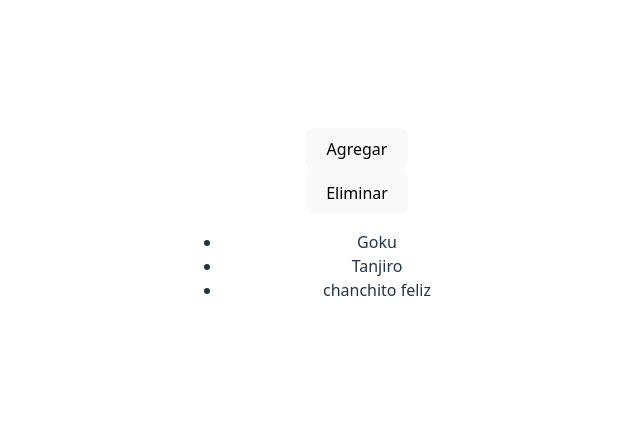
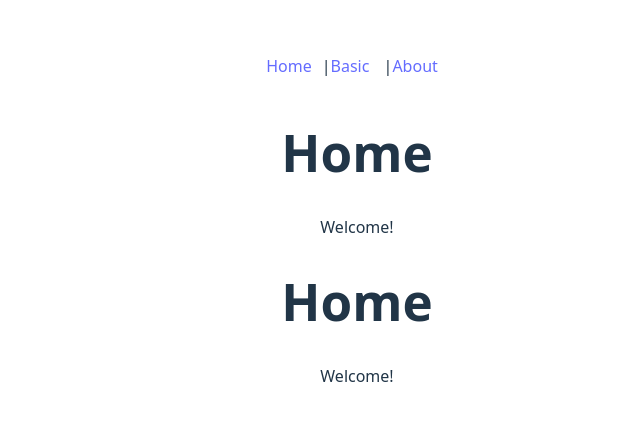
Before and after one commit to escamilla79/curse_react, a React (Vite) app: page / in a window 1280 px wide. Shown: the part 177-598 px from the top of the page, without its empty margins (283-923 px from the left). Built offline with nearby package versions, Linux system fonts and the light colour scheme.

Commit message:
Router: se agrega routers

```diff
--- a/package.json
+++ b/package.json
@@ -11,7 +11,8 @@
   },
   "dependencies": {
     "react": "^19.1.1",
-    "react-dom": "^19.1.1"
+    "react-dom": "^19.1.1",
+    "react-router-dom": "^7.9.3"
   },
   "devDependencies": {
     "@eslint/js": "^9.36.0",
--- a/src/App.tsx
+++ b/src/App.tsx
@@ -4,19 +4,12 @@ import "./App.css";
 import Card from "./components/Card";
 import List from "./components/List";
 import Button from "./components/Button";
+import AppRoutes from "./utils/routes";
 
 function App() {
-  const [data, setData] = useState(["Goku", "Tanjiro", "chanchito feliz"]);
-  const addMinion = () => setData([...data, "Minion"]);
-  const delMinion = () => setData([...data.slice(0, -1)]);
-
   return (
     <>
-      <Card body={333}>
-        <Button onClick={addMinion}> Agregar </Button>
-        <Button onClick={delMinion}> Eliminar </Button>
-        <List data={data}></List>
-      </Card>
+      <AppRoutes></AppRoutes>
     </>
   );
 }
--- /dev/null
+++ b/src/components/Layout.jsx
@@ -0,0 +1,37 @@
+import React, { Suspense } from "react";
+import { Link, Outlet, Routes, Route } from "react-router-dom";
+import HomePage from "../pages/HomePage";
+import { AboutPage } from "../pages/AboutPage";
+
+const Layout = () => {
+  return (
+    <div className="app">
+      <nav style={{ padding: 12 }}>
+        <Link to="/" style={{ marginRight: 10 }}>
+          Home
+        </Link>
+        |
+        <Link to="basic" style={{ marginRight: 10 }}>
+          Basic
+        </Link>{" "}
+        |
+        <Link to="about" style={{ marginRight: 10 }}>
+          About
+        </Link>
+      </nav>
+      <main>
+        <Suspense fallback={<div>Loading ..</div>}>
+          <Routes>
+            <Route></Route>
+            <Route path="/" element={<HomePage />} />
+            <Route path="/about" element={<AboutPage />} />
+          </Routes>
+        </Suspense>
+        <Outlet />
+        {/* Nested routes render her */}
+      </main>
+    </div>
+  );
+};
+
+export default Layout;
--- /dev/null
+++ b/src/pages/AboutPage.jsx
@@ -0,0 +1,9 @@
+import React from "react";
+
+export const AboutPage = () => {
+  return (
+    <div>
+      <h1>AboutPage</h1>
+    </div>
+  );
+};
--- /dev/null
+++ b/src/pages/Basic.jsx
@@ -0,0 +1,21 @@
+import React from "react";
+import { useState } from "react";
+import Card from "../components/Card";
+import Button from "../components/Button";
+import List from "../components/List";
+
+export const Basic = () => {
+  const [data, setData] = useState(["Goku", "Tanjiro", "chanchito feliz"]);
+  const addMinion = () => setData([...data, "Minion"]);
+  const delMinion = () => setData([...data.slice(0, -1)]);
+
+  return (
+    <div>
+      <Card>
+        <Button onClick={addMinion}> Agregar </Button>
+        <Button onClick={delMinion}> Eliminar </Button>
+        <List data={data}></List>
+      </Card>
+    </div>
+  );
+};
--- /dev/null
+++ b/src/pages/HomePage.jsx
@@ -0,0 +1,10 @@
+import React from "react";
+
+export default function HomePage() {
+  return (
+    <div>
+      <h1>Home</h1>
+      <p>Welcome!</p>
+    </div>
+  );
+}
--- /dev/null
+++ b/src/pages/NotFoundPage.jsx
@@ -0,0 +1,9 @@
+import React from "react";
+
+export const NotFoundPage = () => {
+  return (
+    <div>
+      <h1>NotFoundPage</h1>
+    </div>
+  );
+};
--- /dev/null
+++ b/src/utils/routes.jsx
@@ -0,0 +1,22 @@
+import React from "react";
+import { BrowserRouter, Route, Routes } from "react-router-dom";
+import HomePage from "../pages/HomePage";
+import { AboutPage } from "../pages/AboutPage";
+import { NotFoundPage } from "../pages/NotFoundPage";
+import { Basic } from "../pages/Basic";
+import Layout from "../components/Layout";
+
+export default function AppRoutes() {
+  return (
+    <BrowserRouter>
+      <Routes>
+        <Route path="/" element={<Layout />}>
+          <Route index element={<HomePage />} />
+          <Route path="/about" element={<AboutPage />}></Route>
+          <Route path="/basic" element={<Basic />}></Route>
+          <Route path="*" element={<NotFoundPage />}></Route>
+        </Route>
+      </Routes>
+    </BrowserRouter>
+  );
+}
```
Also changed, not shown: 1 other file (tests, documents, lock files or other folders).
